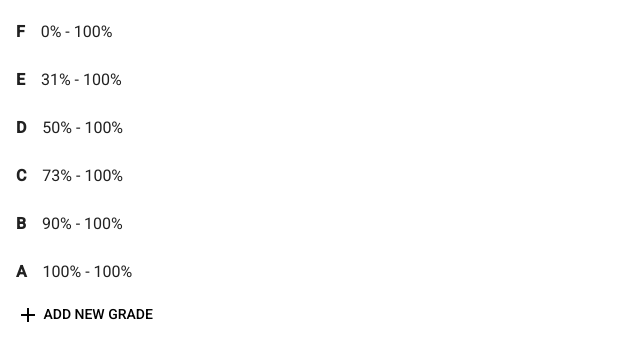
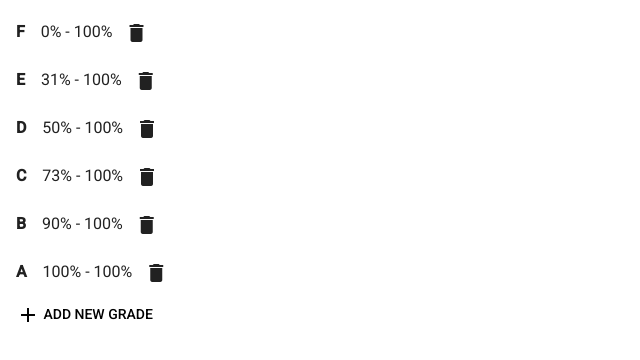
Before and after one commit to FunTomas11/grading-system, an Angular app: page /home in a window 1280 px wide. Shown: the top 360 px of the page, without its empty margins (0-640 px from the left). Built offline with nearby package versions, Linux system fonts and the light colour scheme.

Commit message:
Added removing button

```diff
--- a/src/app/home/home.component.html
+++ b/src/app/home/home.component.html
@@ -1,6 +1,9 @@
 <mat-selection-list [multiple]="false">
   <mat-list-option *ngFor="let grade of grades" [value]="grade">
-    <span><b>{{grade.symbolicGrade}}</b>&nbsp;&nbsp;&nbsp;&nbsp;{{grade.minPercentage}}% - 100%</span>
+    <span><b>{{grade.symbolicGrade}}</b>&nbsp;&nbsp;&nbsp;&nbsp;{{grade.minPercentage}}% - 100%
+    <button mat-icon-button aria-label="Delete grade" (click)="DeleteGrade(grade)">
+      <mat-icon>delete</mat-icon>
+    </button></span>
   </mat-list-option>
 </mat-selection-list>
 <button mat-button (click)="AddGrade()">
--- a/src/app/home/home.component.ts
+++ b/src/app/home/home.component.ts
@@ -15,9 +15,7 @@ export class HomeComponent implements OnInit {
     new Grade("3c38913d-4b0f-4e4e-a731-a8611ed5ee18", 73, "C", ""),
     new Grade("6cf7be2b-45fd-49de-81b2-27cc0c6de34d", 90, "B", ""),
     new Grade("cb82fbe7-5069-4e3b-9024-aa616f8e47ae", 100, "A", "Great Job")
-  ]
-
-
+  ];
 
 
   constructor() { }
@@ -29,4 +27,10 @@ export class HomeComponent implements OnInit {
     // this.grades.push(grade);
   }
 
+  DeleteGrade(grade: Grade) {
+    const index = this.grades.indexOf(grade, 0);
+    if (index > -1) {
+      this.grades.splice(index, 1);
+    }
+  }
 }
```
